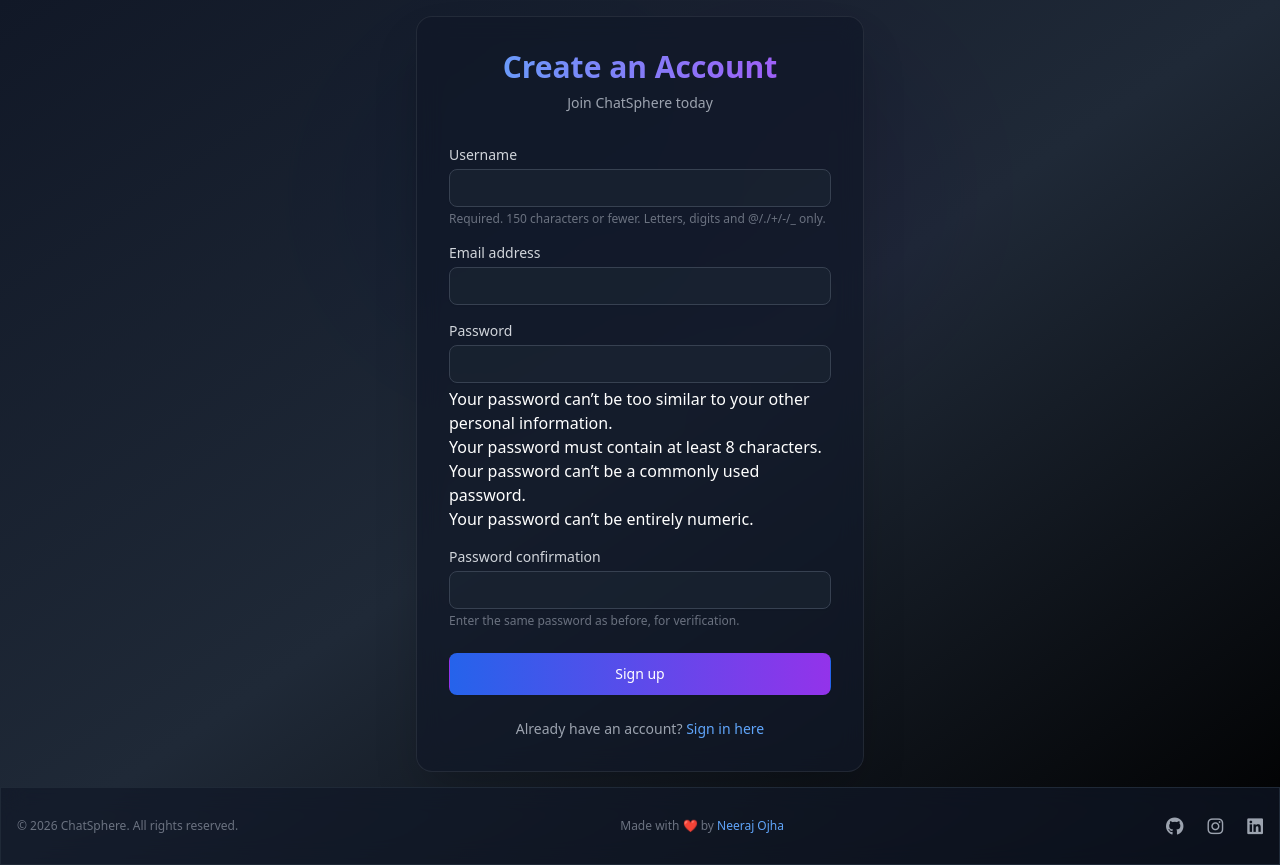
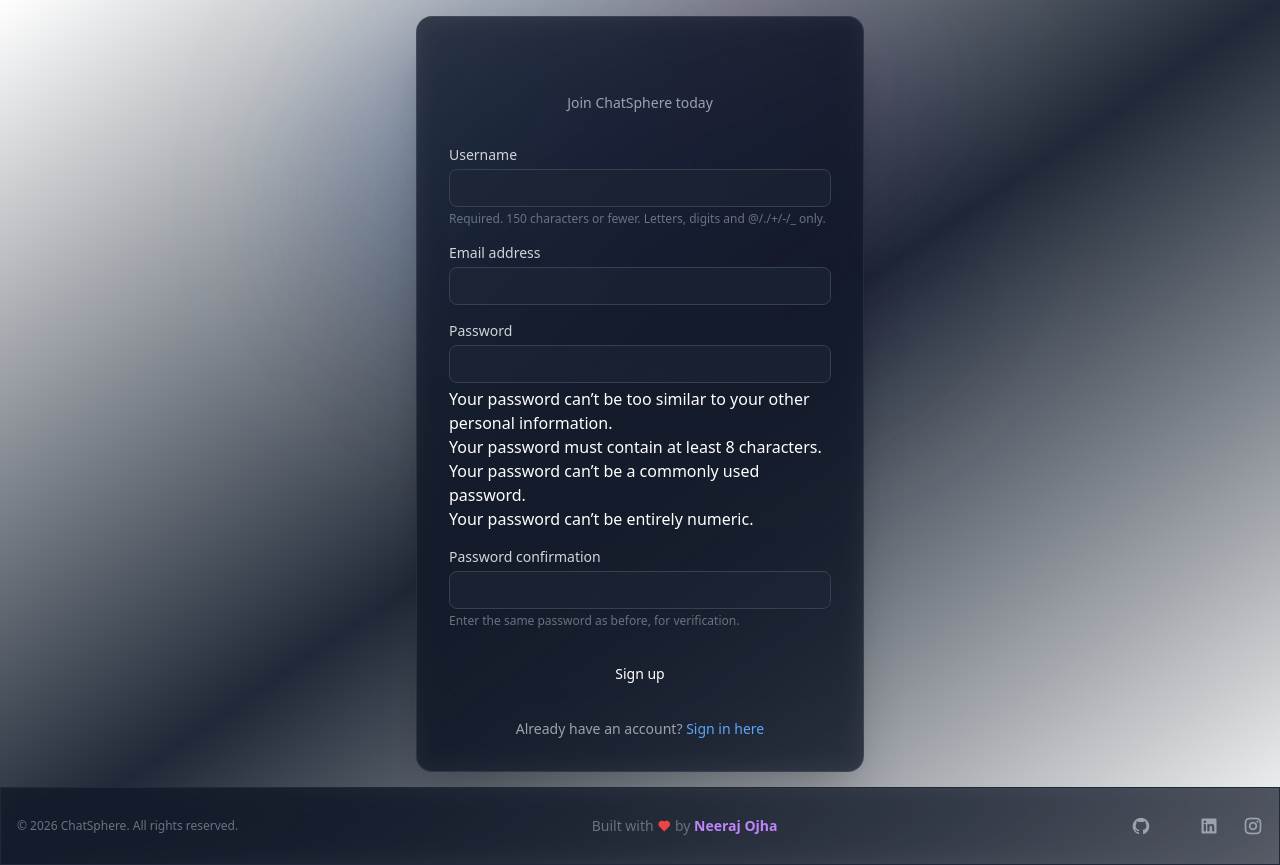
Before and after one commit to neerajojha1855/chat-sphere, a Django app: page /users/signup/ in a window 1280 px wide. Run offline with Django 5.2, Linux system fonts and the light colour scheme; style sheets or scripts are compiled from the project's sources; some libraries are stand-ins or nearby versions.

Commit message:
add: tailwindcss, centralizes the templates

```diff
--- a/ChatSphere/settings.py
+++ b/ChatSphere/settings.py
@@ -44,10 +44,14 @@
     'django.contrib.sessions',
     'django.contrib.messages',
     'django.contrib.staticfiles',
+    'tailwind',
+    'theme',
     'rest_framework',
     'users',
     'chat',
 ]
+
+TAILWIND_APP_NAME='theme'
 
 MIDDLEWARE = [
     'django.middleware.security.SecurityMiddleware',
--- a/requirements.txt
+++ b/requirements.txt
@@ -1,7 +1,7 @@
 Django==5.1.1
 channels
 daphne
-django-tailwind==4.4.2
+django-tailwind
 pytailwindcss
 psycopg2-binary
 python-dotenv
--- /dev/null
+++ b/static/style.css
@@ -0,0 +1,30 @@
+@import 'tailwindcss';
+
+@theme {
+
+}
+
+/* Custom scrollbar for better aesthetics */
+::-webkit-scrollbar {
+    width: 6px;
+}
+
+::-webkit-scrollbar-track {
+    background: rgba(255, 255, 255, 0.05);
+}
+
+::-webkit-scrollbar-thumb {
+    background: rgba(255, 255, 255, 0.2);
+    border-radius: 10px;
+}
+
+::-webkit-scrollbar-thumb:hover {
+    background: rgba(255, 255, 255, 0.3);
+}
+
+.glass-panel {
+    background: rgba(17, 24, 39, 0.7);
+    backdrop-filter: blur(12px);
+    -webkit-backdrop-filter: blur(12px);
+    border: 1px solid rgba(255, 255, 255, 0.08);
+}
--- a/templates/base.html
+++ b/templates/base.html
@@ -6,34 +6,10 @@
     <meta charset="UTF-8">
     <meta name="viewport" content="width=device-width, initial-scale=1.0">
     <title>{% block title %}ChatSphere{% endblock %}</title>
-    <link rel="icon" type="image/svg+xml" href="{% static 'favicon.svg' %}">
+    <link rel="icon" type="image/svg+xml" href="{% static 'chat-sphere-logo.svg' %}">
+    <link rel="stylesheet" href="https://cdn.jsdelivr.net/npm/remixicon@4.9.1/fonts/remixicon.min.css">
     <script src="https://cdn.tailwindcss.com"></script>
-    <style>
-        /* Custom scrollbar for better aesthetics */
-        ::-webkit-scrollbar {
-            width: 6px;
-        }
-
-        ::-webkit-scrollbar-track {
-            background: rgba(255, 255, 255, 0.05);
-        }
-
-        ::-webkit-scrollbar-thumb {
-            background: rgba(255, 255, 255, 0.2);
-            border-radius: 10px;
-        }
-
-        ::-webkit-scrollbar-thumb:hover {
-            background: rgba(255, 255, 255, 0.3);
-        }
-
-        .glass-panel {
-            background: rgba(17, 24, 39, 0.7);
-            backdrop-filter: blur(12px);
-            -webkit-backdrop-filter: blur(12px);
-            border: 1px solid rgba(255, 255, 255, 0.08);
-        }
-    </style>
+    <link rel="stylesheet" href="{% static 'style.css' %}">
     <link rel="stylesheet" href="https://cdnjs.cloudflare.com/ajax/libs/font-awesome/6.4.0/css/all.min.css">
     {% block extra_head %}{% endblock %}
 </head>
--- a/templates/footer.html
+++ b/templates/footer.html
@@ -1,21 +1,19 @@
 <footer class="py-6 text-center text-xs text-gray-500 border-t border-gray-800 glass-panel flex-shrink-0">
     <div class="container mx-auto px-4 flex flex-col md:flex-row justify-between items-center h-full">
         <p>&copy; {% now "Y" %} ChatSphere. All rights reserved.</p>
-        <p class="my-2 md:my-0">Made with ❤️ by <a href="mailto:nojha1855@gmail.com"
-                class="text-blue-400 hover:text-blue-300">Neeraj Ojha</a>
-        </p>
+        <p class="my-2 md:my-0 text-sm">Built with <i class="ri-heart-fill text-red-500 text-sm"></i> by <a href="https://portfolio-neeraj-puce.vercel.app/" target="_blank" class="text-purple-400 hover:text-purple-300 transition-colors font-semibold">Neeraj Ojha</a></p>
         <div class="flex space-x-6 items-center text-lg">
             <a href="https://www.github.com/neerajojha1855/" target="_blank"
-                class="text-gray-400 hover:text-blue-800 transition-colors" title="GitHub">
-                <i class="fa-brands fa-github"></i>
+                class="text-gray-400 hover:text-purple-500 transition-colors text-xl" title="GitHub">
+                <i class="ri-github-fill"></i>
+            </a>
+            <a href="https://www.linkedin.com/in/neeraj-ojha-422b3b375/" target="_blank"
+                class="text-gray-400 hover:text-purple-500 transition-colors text-xl" title="LinkedIn">
+                <i class="ri-linkedin-box-fill"></i>
             </a>
             <a href="https://www.instagram.com/_neeraj_og/" target="_blank"
-                class="text-gray-400 hover:text-pink-500 transition-colors" title="Instagram">
-                <i class="fa-brands fa-instagram"></i>
-            </a>
-            <a href="https://www.linkedin.com/in/neeraj-ojha-422b3b375/" target="_blank"
-                class="text-gray-400 hover:text-blue-400 transition-colors" title="LinkedIn">
-                <i class="fa-brands fa-linkedin"></i>
+                class="text-gray-400 hover:text-purple-500 transition-colors text-xl" title="Instagram">
+                <i class="ri-instagram-line"></i>
             </a>
         </div>
     </div>
```
Also changed, not shown: chat/migrations/0005_message_audio_file_message_reply_to_and_more.py (added), static/chat-sphere-logo.svg (renamed from static/favicon.svg), templates/chat/index.html (renamed from chat/templates/chat/index.html), templates/users/edit_profile.html (renamed from users/templates/users/edit_profile.html), templates/users/login.html (renamed from users/templates/users/login.html), templates/users/signup.html (renamed from users/templates/users/signup.html), users/migrations/0004_alter_user_id.py (added), 1 other file.
